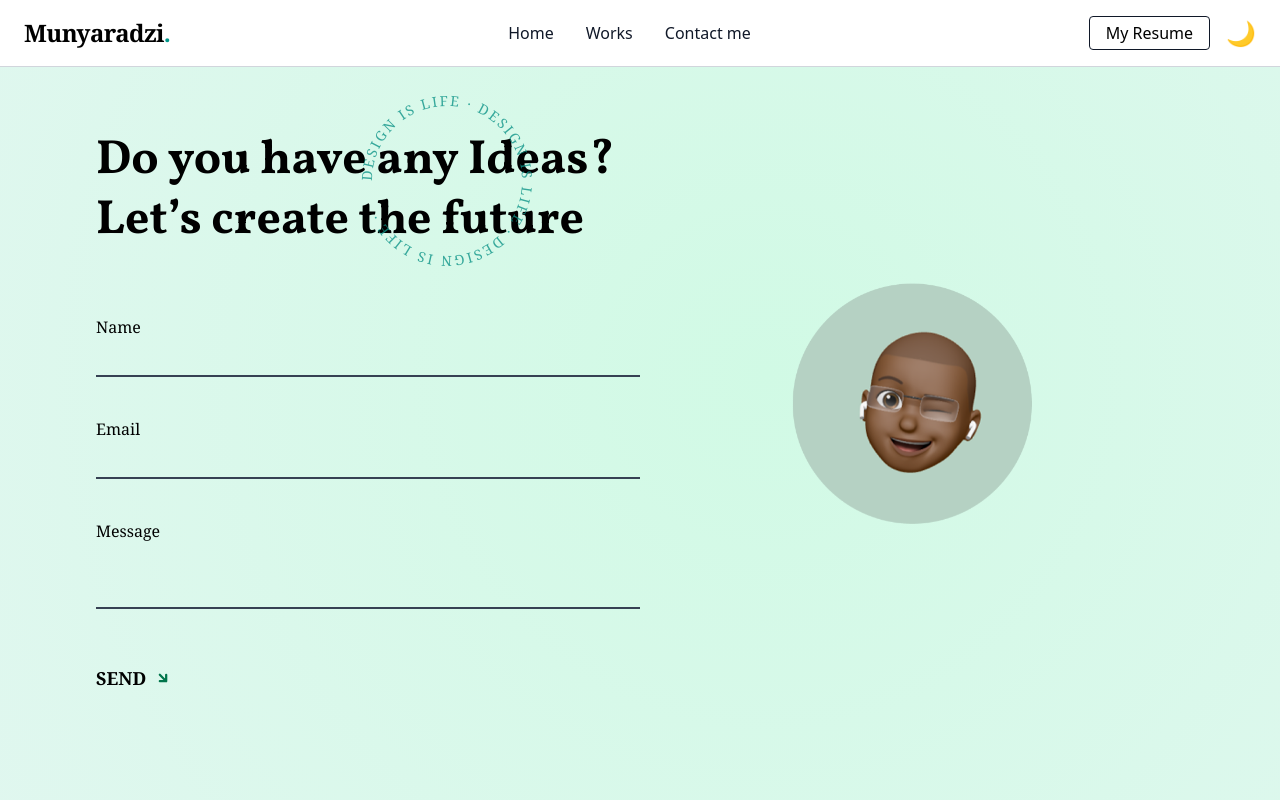
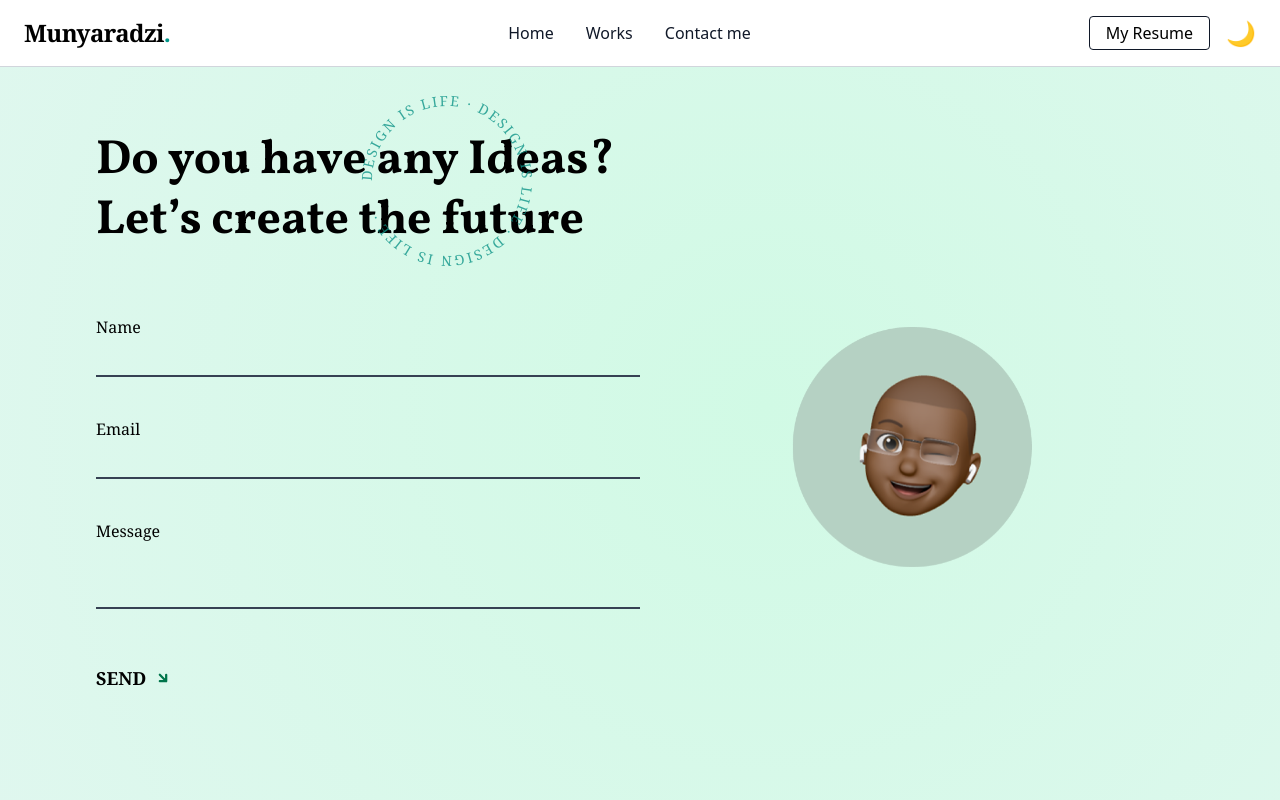
Before and after one commit to VincentMugondora/kayden-portfolio, a React (Vite) app: page /contact in a window 1280 px wide. Shown: the top 800 px of the page. Built offline with nearby package versions, Linux system fonts and the light colour scheme.

Commit message:
Update Contact component layout: increase section and image container heights for improved visual balance and responsiveness.

```diff
--- a/src/pages/Contact.jsx
+++ b/src/pages/Contact.jsx
@@ -16,7 +16,7 @@ const CircularText = () => (
 
 const Contact = () => {
   return (
-    <section className="min-h-[80vh] w-full px-4 md:px-24 py-16 relative bg-[radial-gradient(circle_at_60%_40%,#d1fae5_0%,#e0f7ef_100%)] flex flex-col md:flex-row items-start justify-between transition-colors">
+    <section className="min-h-[90vh] w-full px-4 md:px-24 py-16 relative bg-[radial-gradient(circle_at_60%_40%,#d1fae5_0%,#e0f7ef_100%)] flex flex-col md:flex-row items-start justify-between transition-colors">
       {/* Left: Heading and Form */}
       <div className="flex-1 max-w-2xl z-10">
         <div className="relative mb-16">
@@ -45,7 +45,7 @@ const Contact = () => {
         </form>
       </div>
       {/* Right: Image */}
-      <div className="h-[80vh] flex-1 flex items-center justify-center mt-32 md:mt-0">
+      <div className="h-[90vh] flex-1 flex items-center justify-center mt-32 md:mt-0">
         <div className="">
           <img src={personImg} alt="Person" className="w-60 h-60 md:w-80 md:h-80 object-cover animate-floatY" />
         </div>
```
